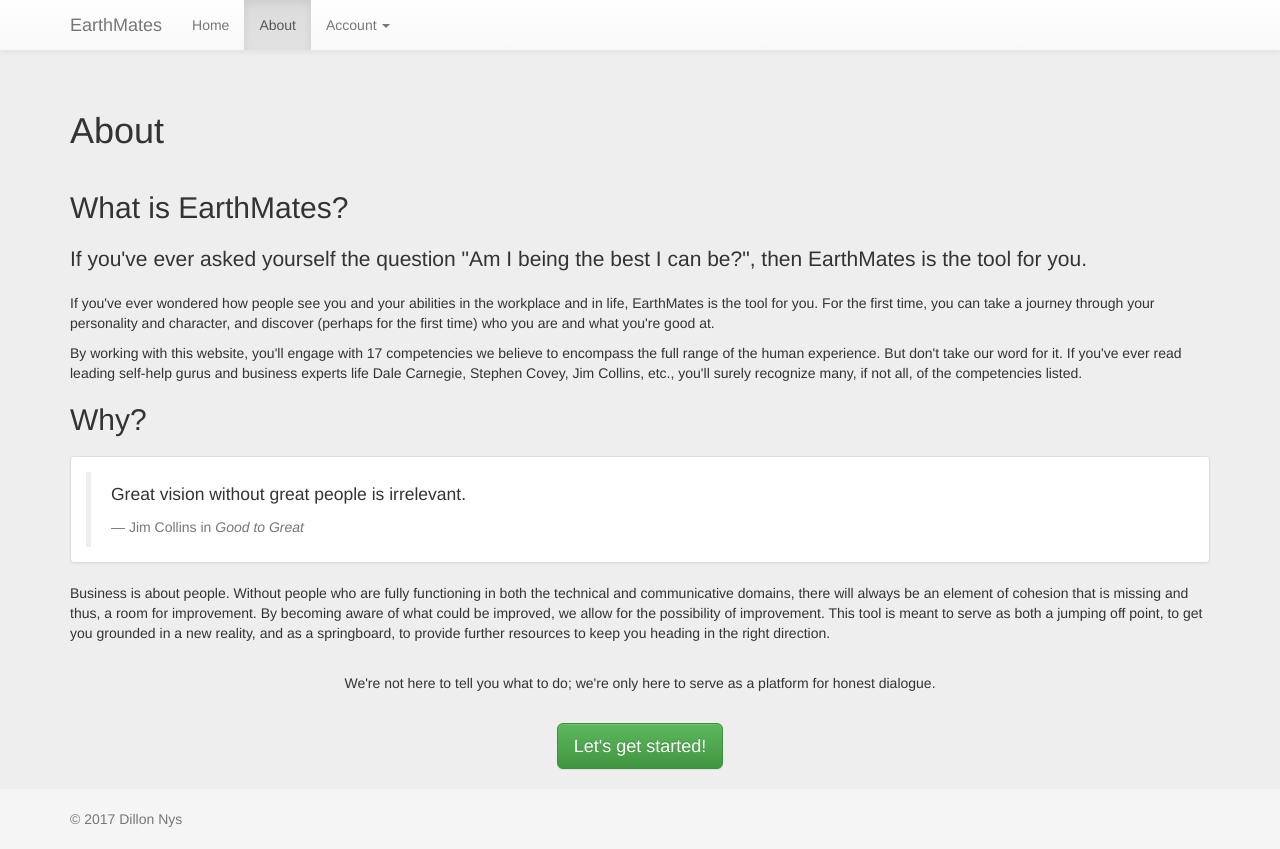
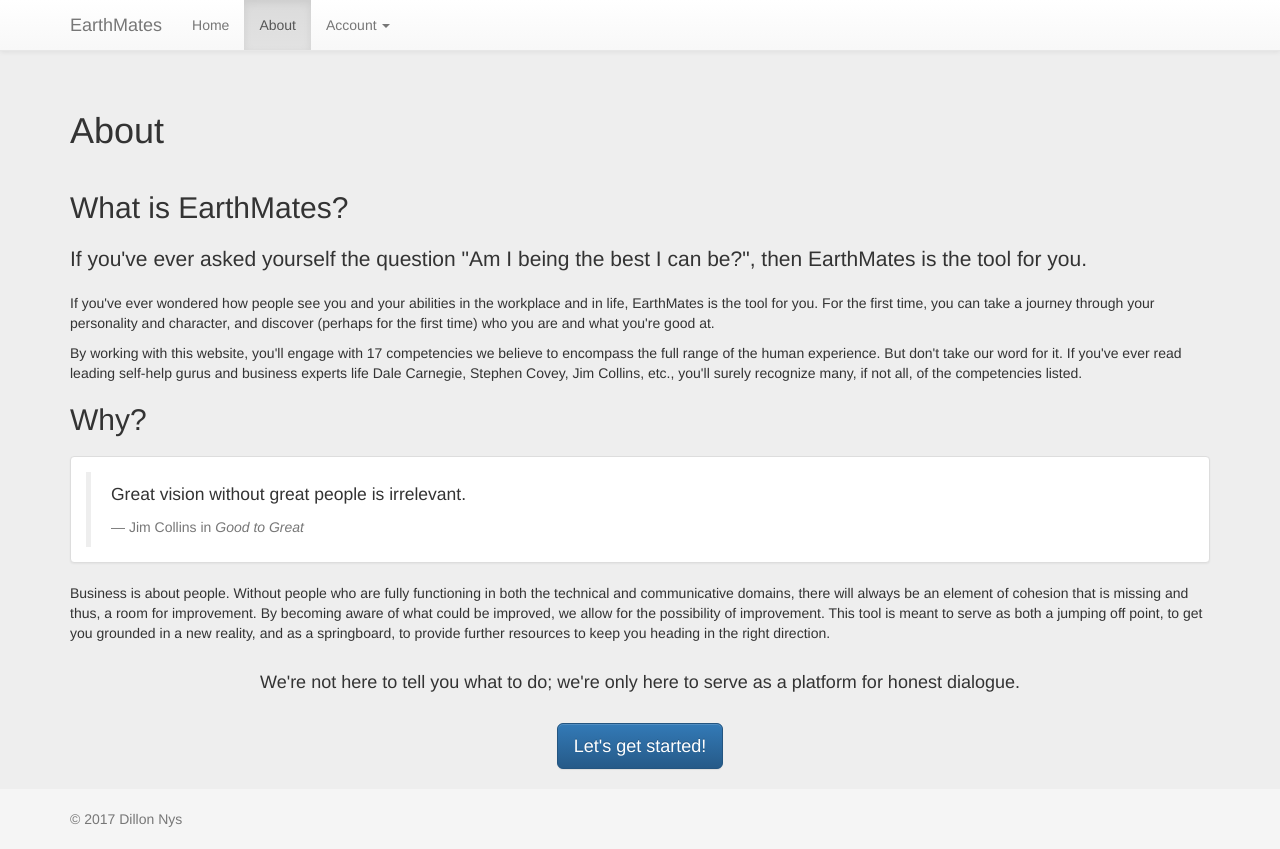
Before and after one commit to dnys1/earthmates, a PHP site: page /about.php in a window 1280 px wide. Run offline with PHP 8.4, Linux system fonts and the light colour scheme.

Commit message:
Fixed index and about page Added skeleton for review score explanations

```diff
--- a/about.php
+++ b/about.php
@@ -46,13 +46,13 @@
 			improvement. By becoming aware of what could be improved, we allow for the possibility of improvement. This tool is meant to serve as both a jumping off point, to get you grounded in a new reality,
 			and as a springboard, to provide further resources to keep you heading in the right direction.<br><br>
 			</p>
-			<p class="text-center">
+			<h4 class="text-center">
 			We're not here to tell you what to do; we're only here to serve as a platform for honest dialogue.
-			</p>
+			</h4>
 			<div class="row">
 				<div class="col-sm-12">
 					<div class="text-center">
-						<a class="btn btn-lg btn-success about-button" href="signup.php">Let's get started!</a>
+						<a class="btn btn-lg btn-primary about-button" href="signup.php">Let's get started!</a>
 					</div>
 				</div>
 			</div>
--- a/css/style.css
+++ b/css/style.css
@@ -5,8 +5,8 @@ html {
   min-height: 100%;
 }
 body {
-  /* Margin bottom by footer height */
-  margin-bottom: 60px;
+  /* Margin bottom by footer height + 20px */
+  margin-bottom: 80px;
 }
 .footer {
   position: absolute;
@@ -115,6 +115,15 @@ code {
 	margin-bottom: 10px;
 }
 
+/**** INDEX PAGE ****/
+.book-cover img {
+	height: 300px;
+}
+
+.book-cover {
+	text-align: center;
+}
+
 /**** ABOUT PAGE ****/
 .about-container h2 {
 	margin-bottom: 20px;
@@ -128,7 +137,6 @@ code {
 
 .about-button {
 	margin-top: 20px;
-	margin-bottom: 20px;
 }
 
 /*** PROFILE PAGE ***/
--- a/index.php
+++ b/index.php
@@ -32,11 +32,11 @@
     <div class="container">
 			<h3>Based off the breakthrough principles of these works:</h3>
 
-      <!-- Example row of columns -->
+      <!-- Row of columns -->
       <div class="row">
         <div class="col-md-4">
-          <h2>Good to Great: Why Some Companies Make the Leap... and Others Don't <small>Jim Collins</small></h2>
-          <img src="img/collins.png" class="img-responsive" alt="Jim Collins Good to Great">
+          <h2 title="Good to Great: Why Some Companies Make the Leap... and Others Don't">Good to Great: Why Some Companies... <small>Jim Collins</small></h2>
+          <img src="img/collins.jpg" class="img-responsive" alt="Jim Collins Good to Great">
         </div>
         <div class="col-md-4">
           <h2>How to Win Friends and Influence People <small>Dale Carnegie</small></h2>
```
Also changed, not shown: pages/competency_page.php (+4 -4 lines), pages/profile_table.php (+8 -0 lines), img/collins.jpg (added), img/collins.png (deleted).
